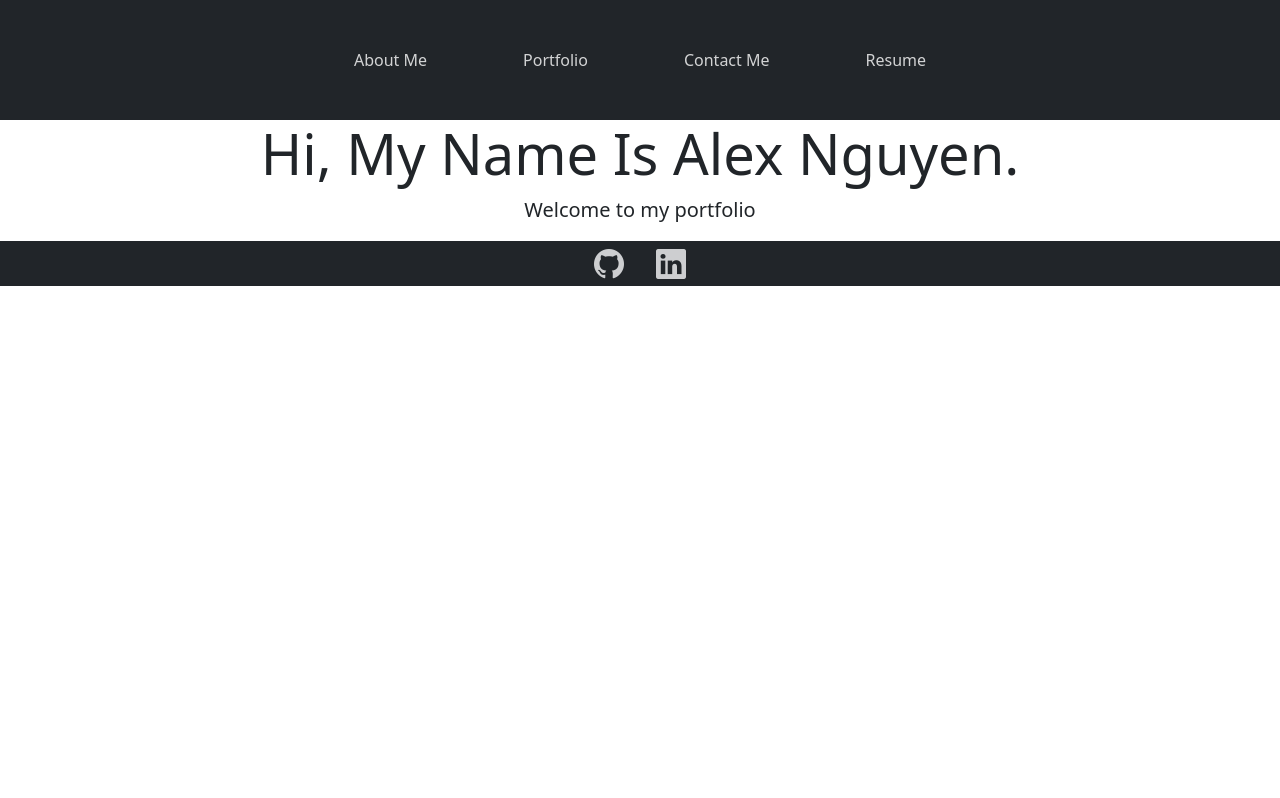
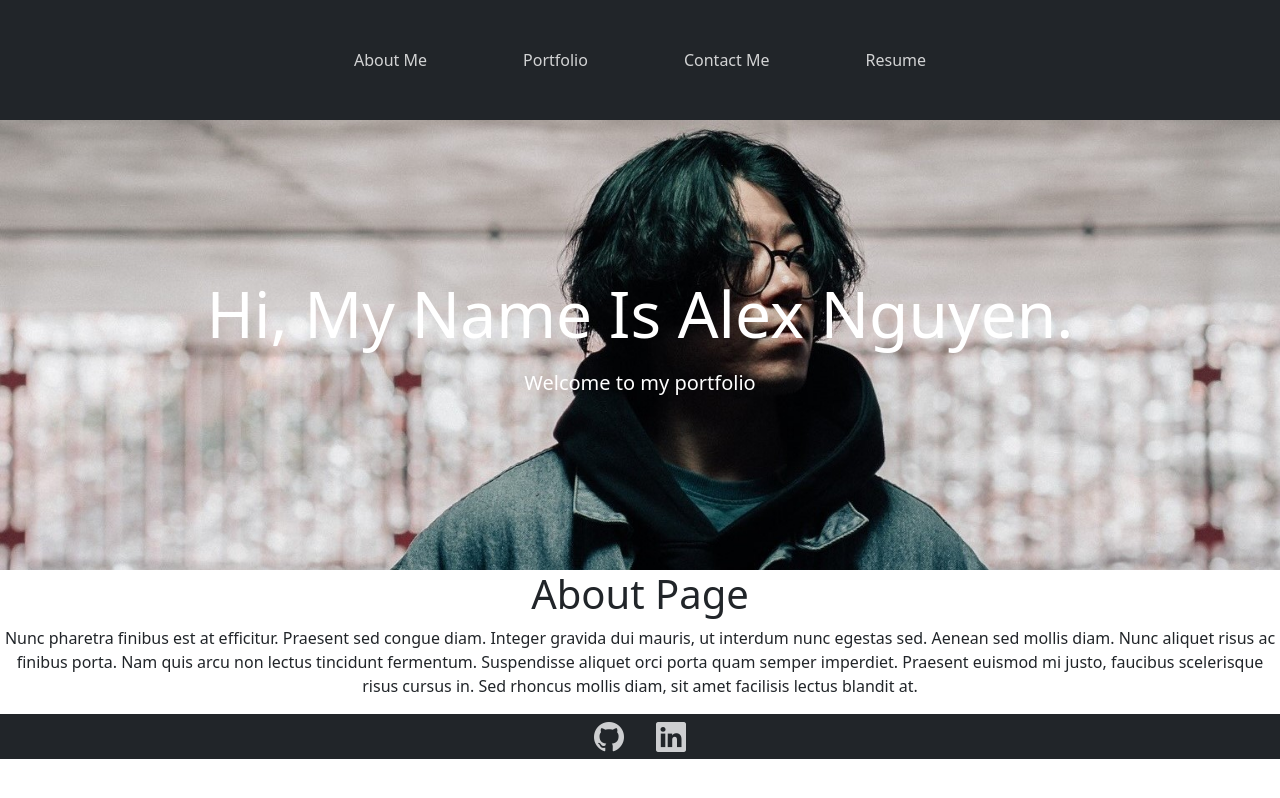
Before and after one commit to anguyen780/anguyen-portfolio, a React (Create React App) app: page / in a window 1280 px wide. Built offline with nearby package versions, Linux system fonts and the light colour scheme.

Commit message:
added conditional routing

```diff
--- a/src/App.js
+++ b/src/App.js
@@ -1,13 +1,11 @@
 import './App.css';
-import Navbar from './components/Navbar';
 import Footer from './components/Footer';
-import BodySection from './components/BodySection';
+import Header from './components/Header'
 
 function App() {
   return (
     <div className="App">
-      <Navbar />
-      <BodySection />
+      <Header />
       <Footer />
     </div>
   );
--- a/src/components/BodySection.js
+++ b/src/components/BodySection.js
@@ -1,9 +1,22 @@
 import React from 'react';
+import bgImg from '../assets/jumbotron-img.jpeg'
+
+const style = {
+    bodyImg: {
+        backgroundImage: `url(${bgImg})`,
+        backgroundSize: 'cover',
+        height: '450px'
+    }
+}
 
 function BodySection() {
-    return <div class="jumbotron">
-        <h1 class="display-4">Hi, My Name Is Alex Nguyen.</h1>
-        <p class="lead">Welcome to my portfolio</p>
+    return <div style={style.bodyImg} class="jumbotron">
+        <div className='d-flex justify-content-center align-items-center h-100'>
+            <div className='text-white'>
+                <h1 className="display-3 mb-3">Hi, My Name Is Alex Nguyen.</h1>
+                <p className="lead mb-3">Welcome to my portfolio</p>
+            </div>
+        </div>
     </div>
 }
 
--- a/src/components/Header.js
+++ b/src/components/Header.js
@@ -0,0 +1,45 @@
+import React, { useState } from 'react';
+import About from './pages/About';
+import Portfolio from './pages/Portfolio';
+import Contact from './pages/Contact';
+import Resume from './pages/Resume';
+import Navbar from './Navbar'
+import BodySection from './BodySection';
+
+
+
+export default function Header() {
+    const [currentPage, setCurrentPage] = useState('About');
+
+    const renderPage = () => {
+        if (currentPage === 'About') {
+            return <About />
+
+        }
+        if (currentPage === 'Portfolio') {
+            return <Portfolio />;
+        }
+        if (currentPage === 'Contact') {
+            return <Contact />;
+        }
+        return <Resume />;
+    };
+
+    const pageChange = (page) => setCurrentPage(page);
+
+    return (
+        <div>
+
+            <header>
+                <Navbar currentPage={currentPage} pageChange={pageChange} />
+            </header>
+            <div>
+                <BodySection />
+            </div>
+            <div>
+                {renderPage()}
+            </div>
+        </div>
+    )
+
+}
--- a/src/components/Navbar.js
+++ b/src/components/Navbar.js
@@ -1,15 +1,15 @@
 import React from 'react';
 import './styles/Navbar.css';
 
-function Navbar() {
+function Navbar({currentPage, pageChange}) {
     return <div className='navbar navbar-expand-lg navbar-dark bg-dark p-4'>
 
         <div className='container-fluid navbar navbar-expand-lg navbar-dark bg-dark p-4'>
             <nav className='navbar-collapse justify-content-center'>
-                <a className='px-5 text-white nav-link about-link' href='/'>About Me</a>
-                <a className='px-5 text-white nav-link port-link' href='/portfolio'>Portfolio</a>
-                <a className='px-5 text-white nav-link contact-link' href='/contact-me'>Contact Me</a>
-                <a className='px-5 text-white nav-link resume-link' href='/resume'>Resume</a>
+                <a className='px-5 text-white nav-link about-link' href='#about-me' onClick={() => pageChange('About')}>About Me</a>
+                <a className='px-5 text-white nav-link port-link' href='#portfolio' onClick={() => pageChange('Portfolio')}>Portfolio</a>
+                <a className='px-5 text-white nav-link contact-link' href='#contact-me' onClick={() => pageChange('Contact')}>Contact Me</a>
+                <a className='px-5 text-white nav-link resume-link' href='#resume' onClick={() => pageChange('Resume')}>Resume</a>
             </nav>
         </div>
 
--- /dev/null
+++ b/src/components/pages/About.js
@@ -0,0 +1,17 @@
+import React from 'react';
+
+export default function About() {
+  return (
+    <div>
+      <h1>About Page</h1>
+      <p>
+        Nunc pharetra finibus est at efficitur. Praesent sed congue diam.
+        Integer gravida dui mauris, ut interdum nunc egestas sed. Aenean sed
+        mollis diam. Nunc aliquet risus ac finibus porta. Nam quis arcu non
+        lectus tincidunt fermentum. Suspendisse aliquet orci porta quam semper
+        imperdiet. Praesent euismod mi justo, faucibus scelerisque risus cursus
+        in. Sed rhoncus mollis diam, sit amet facilisis lectus blandit at.
+      </p>
+    </div>
+  );
+}
--- /dev/null
+++ b/src/components/pages/Contact.js
@@ -0,0 +1,22 @@
+import React from 'react';
+
+export default function Contact() {
+  return (
+    <div>
+      <h1>Contact Me</h1>
+      <p>
+        Integer cursus bibendum sem non pretium. Vestibulum in aliquet sem, quis
+        molestie urna. Aliquam semper ultrices varius. Aliquam faucibus sit amet
+        magna a ultrices. Aenean pellentesque placerat lacus imperdiet
+        efficitur. In felis nisl, luctus non ante euismod, tincidunt bibendum
+        mi. In a molestie nisl, eu sodales diam. Nam tincidunt lacus quis magna
+        posuere, eget tristique dui dapibus. Maecenas fermentum elementum
+        faucibus. Quisque nec metus vestibulum, egestas massa eu, sollicitudin
+        ipsum. Nulla facilisi. Sed ut erat ligula. Nam tincidunt nunc in nibh
+        dictum ullamcorper. Class aptent taciti sociosqu ad litora torquent per
+        conubia nostra, per inceptos himenaeos. Etiam ornare rutrum felis at
+        rhoncus. Etiam vel condimentum magna, quis tempor nulla.
+      </p>
+    </div>
+  );
+}
--- /dev/null
+++ b/src/components/pages/Portfolio.js
@@ -0,0 +1,22 @@
+import React from 'react';
+
+export default function Portfolio() {
+  return (
+    <div>
+      <h1>Portfolio</h1>
+      <p>
+        Integer cursus bibendum sem non pretium. Vestibulum in aliquet sem, quis
+        molestie urna. Aliquam semper ultrices varius. Aliquam faucibus sit amet
+        magna a ultrices. Aenean pellentesque placerat lacus imperdiet
+        efficitur. In felis nisl, luctus non ante euismod, tincidunt bibendum
+        mi. In a molestie nisl, eu sodales diam. Nam tincidunt lacus quis magna
+        posuere, eget tristique dui dapibus. Maecenas fermentum elementum
+        faucibus. Quisque nec metus vestibulum, egestas massa eu, sollicitudin
+        ipsum. Nulla facilisi. Sed ut erat ligula. Nam tincidunt nunc in nibh
+        dictum ullamcorper. Class aptent taciti sociosqu ad litora torquent per
+        conubia nostra, per inceptos himenaeos. Etiam ornare rutrum felis at
+        rhoncus. Etiam vel condimentum magna, quis tempor nulla.
+      </p>
+    </div>
+  );
+}
--- /dev/null
+++ b/src/components/pages/Resume.js
@@ -0,0 +1,22 @@
+import React from 'react';
+
+export default function Resume() {
+  return (
+    <div>
+      <h1>Resume</h1>
+      <p>
+        Integer cursus bibendum sem non pretium. Vestibulum in aliquet sem, quis
+        molestie urna. Aliquam semper ultrices varius. Aliquam faucibus sit amet
+        magna a ultrices. Aenean pellentesque placerat lacus imperdiet
+        efficitur. In felis nisl, luctus non ante euismod, tincidunt bibendum
+        mi. In a molestie nisl, eu sodales diam. Nam tincidunt lacus quis magna
+        posuere, eget tristique dui dapibus. Maecenas fermentum elementum
+        faucibus. Quisque nec metus vestibulum, egestas massa eu, sollicitudin
+        ipsum. Nulla facilisi. Sed ut erat ligula. Nam tincidunt nunc in nibh
+        dictum ullamcorper. Class aptent taciti sociosqu ad litora torquent per
+        conubia nostra, per inceptos himenaeos. Etiam ornare rutrum felis at
+        rhoncus. Etiam vel condimentum magna, quis tempor nulla.
+      </p>
+    </div>
+  );
+}
```
Also changed, not shown: src/assets/jumbotron-img.jpeg (added).
